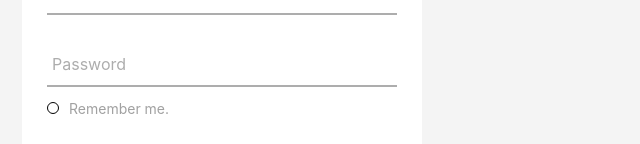
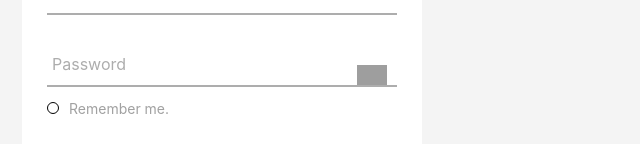
Before and after one commit to horvathg13/Acme, a Vue app: page / in a window 1280 px wide. Shown: the part 345-489 px from the top of the page, without its empty margins (98-738 px from the left). Built offline with nearby package versions, Linux system fonts and the light colour scheme; grey boxes are pictures that could not be loaded.

Commit message:
PSW field with fa-eye + css developed.

```diff
--- a/src/assets/main.css
+++ b/src/assets/main.css
@@ -65,6 +65,7 @@ form .txt_field{
 }
 form .txt_field.psw{
   margin: 10px 0;
+  position: relative;
 }
 .txt_field input{
   width: 100%;
@@ -95,10 +96,13 @@ form .txt_field.psw{
   background: #2691d9;
   transition: .5s;
 }
+
 .txt_field input:focus ~ label,
 .txt_field input:valid ~ label{
   top: -5px;
-  color: #2691d9;
+  color: #4A90E2;
+  line-height: 15px;
+  font-size: 12px;
 }
 .txt_field input:focus ~ span::before,
 .txt_field input:valid ~ span::before{
@@ -151,4 +155,26 @@ form button{
   border: none;
   color: white;
   background-color: rgba(74,144,226,1);
+  cursor: pointer;
 }
+
+form button:hover{
+  background-color: rgb(64, 123, 190);
+}
+
+i.fas{
+  position: absolute;
+  background-image: url("../components/icons/fa-eye@2x.png");
+  width: 30px;
+  height: 20px;
+  background-size: cover;
+  display: flex;
+  right: 10px;
+  top:50%;
+  cursor: pointer;
+  transition: .5s;
+
+}
+.txt_field.psw input:focus ~ span i.fas{
+  top:13px;
+}
--- a/src/components/acme.vue
+++ b/src/components/acme.vue
@@ -20,7 +20,9 @@
                         </div>
                         <div class="txt_field psw">
                             <input type="password" required>
-                            <span></span>
+                            <span>
+                                <i class="fas"></i>
+                            </span>
                             <label>Password</label>
                         </div>
                         <div class="remember">
@@ -31,13 +33,8 @@
                         <div class="btn-container">
                             <button>Sign up</button>
                         </div>
-
                     </form>
                 </div>
-
-
-
-
             </div>
         </div>
         <div class="right-container">
```
